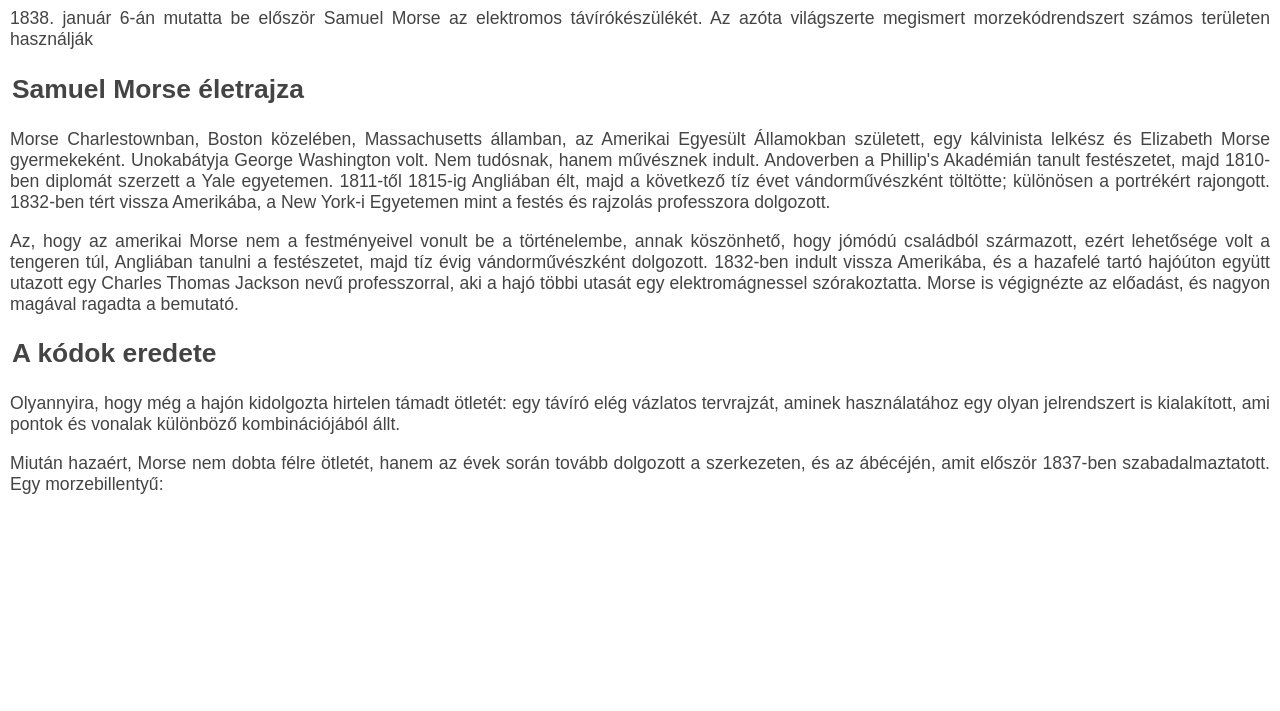
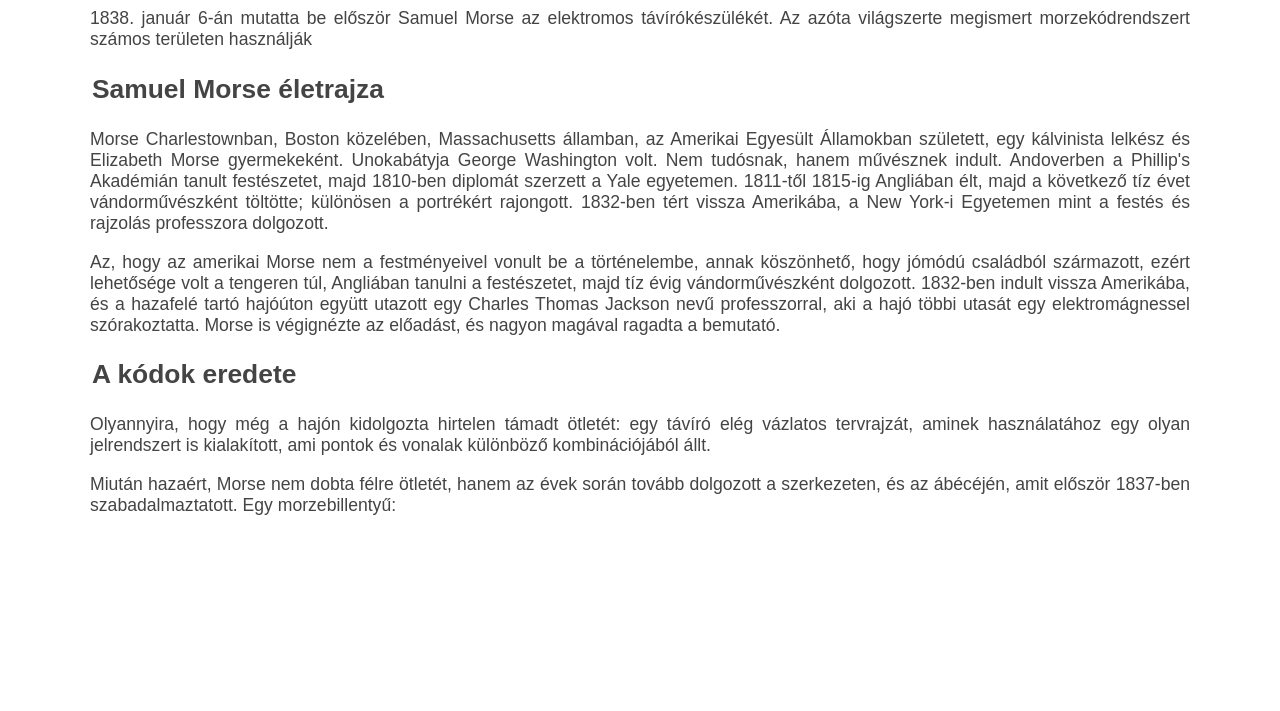
Before and after one commit to Dominikzsupos/MozesA1gombermilcsi, a plain HTML site: page morze/szoveg.html in a window 1280 px wide. Shown: the part 89-800 px from the top of the page. Drawn offline with Linux system fonts and the light colour scheme.

Commit message:
sok cumo

```diff
--- a/morze/stilus.css
+++ b/morze/stilus.css
@@ -1,5 +1,7 @@
 body {
     background-image: url(hatter.png);
+    background-size: cover;
+    background-repeat: no-repeat;
     font-family: sans-serif;
     font-size: 110%;
     color: #444444;
@@ -11,6 +13,12 @@
 
 #tartalom {
     padding: 2px;
+    background-color: white;
+    width: 1100px;
+    margin: auto;
+    border: none;
+    padding-left: 10px;
+    padding-right: 10px;
 }
 
 h1,
```
